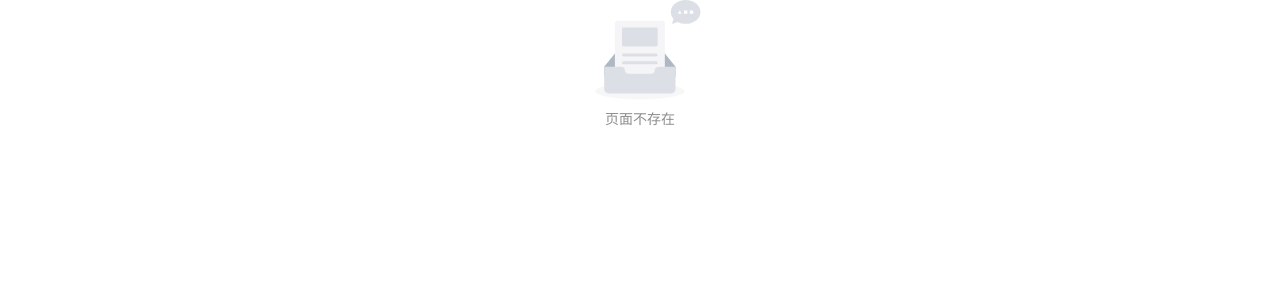
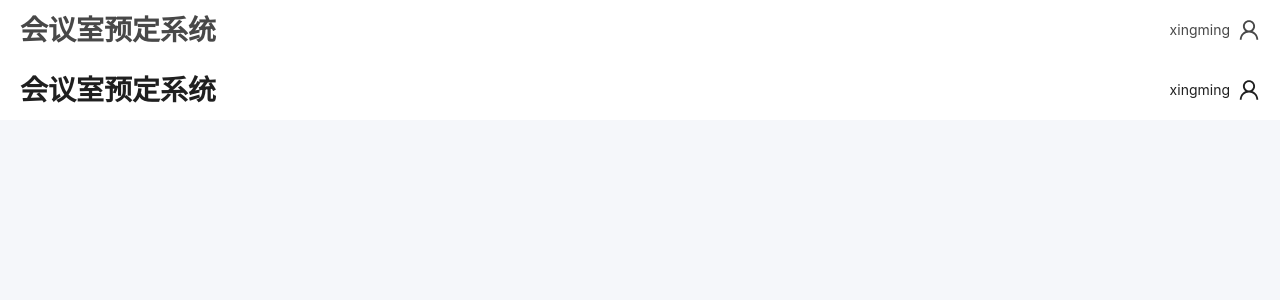
Before and after one commit to xiaoshuji123/meeting_room_booking_frontend_user, a React (Vite) app: page /meeting-room in a window 1280 px wide. Shown: the top 300 px of the page. Built offline with nearby package versions, Linux system fonts and the light colour scheme.

Commit message:
路由整体布局，Layout 的封装

```diff
--- a/src/App.tsx
+++ b/src/App.tsx
@@ -2,9 +2,11 @@ import { RouterProvider, Routes, Route, Navigate, createBrowserRouter } from 're
 import ROUTERS, { type RouterItem } from './router';
 import { Suspense } from 'react';
 import { ConfigProvider, Spin } from 'antd';
-
+import { FullScreenLayout } from 'src/components/layout';
 const WithSubRoute = ({ route }: { route: RouterItem }) => {
+  const Layout = route.layout || FullScreenLayout;
   return (
+    <Layout>
       <Suspense
         fallback={
           <Spin
@@ -21,6 +23,7 @@ const WithSubRoute = ({ route }: { route: RouterItem }) => {
       >
         <route.Component />
       </Suspense>
+    </Layout>
   );
 };
 
@@ -47,7 +50,7 @@ function App() {
       theme={{
         components: {
           Layout: {
-            bodyBg: '#ffffff',
+            bodyBg: '#f5f7fa',
           },
         },
       }}
--- /dev/null
+++ b/src/components/header/index.module.less
@@ -0,0 +1,7 @@
+:global {
+  .header-dropdown {
+    .ant-dropdown-menu {
+      padding: 10px;
+    }
+  }
+}
--- /dev/null
+++ b/src/components/header/index.tsx
@@ -0,0 +1,56 @@
+import { Row, Col, Space, Dropdown } from 'antd';
+import { UserOutlined } from '@ant-design/icons';
+import './index.module.less';
+import { useNavigate } from 'react-router-dom';
+const Header = (): React.ReactNode => {
+  const navigate = useNavigate();
+  const menus = [
+    {
+      key: 'center',
+      label: '个人中心',
+    },
+    {
+      key: 'logout',
+      label: '退出登录',
+    },
+  ];
+  const handleMenuClick = (key: string) => {
+    switch (key) {
+      case 'center':
+        navigate('/center');
+        break;
+      case 'logout':
+        navigate('/login');
+        break;
+    }
+  };
+  return (
+    <Row
+      justify="space-between"
+      gutter={20}
+      align="middle"
+      style={{ height: 60, padding: '0 20px', backgroundColor: '#ffffff' }}
+    >
+      <Col span={8}>
+        <h1>会议室预定系统</h1>
+      </Col>
+      <Col span={8} style={{ textAlign: 'right' }}>
+        <Space>
+          <span>xingming</span>
+          <Dropdown
+            overlayClassName="header-dropdown"
+            menu={{
+              items: menus,
+              onClick: (e) => handleMenuClick(e.key),
+            }}
+            overlayStyle={{ padding: '10px 0' }}
+          >
+            <UserOutlined style={{ fontSize: 22 }} />
+          </Dropdown>
+        </Space>
+      </Col>
+    </Row>
+  );
+};
+
+export default Header;
--- /dev/null
+++ b/src/components/layout/index.tsx
@@ -0,0 +1,29 @@
+import { Card, Layout } from 'antd';
+import Header from 'src/components/header';
+const { Content } = Layout;
+
+export const LayoutWithHeader = ({ children }: { children: React.ReactNode }): React.ReactNode => {
+  return (
+    <Layout style={{ height: '100%' }}>
+      <Header />
+      <Content>{children}</Content>
+    </Layout>
+  );
+};
+
+export const LoginLayout = ({ children }: { children: React.ReactNode }): React.ReactNode => {
+  return (
+    <Layout style={{ height: '100vh' }}>
+      <div style={{ margin: '200px auto 0', width: '500px' }}>
+        <h1 style={{ textAlign: 'center' }}>会议室预定系统</h1>
+        <Card style={{ marginTop: '20px' }} variant="borderless">
+          {children}
+        </Card>
+      </div>
+    </Layout>
+  );
+};
+
+export const FullScreenLayout = ({ children }: { children: React.ReactNode }): React.ReactNode => {
+  return <div style={{ height: '100%' }}>{children}</div>;
+};
--- a/src/router/index.ts
+++ b/src/router/index.ts
@@ -1,29 +1,44 @@
 import { lazy } from 'react';
 import type { ComponentType } from 'react';
-
+import { LayoutWithHeader, LoginLayout } from 'src/components/layout';
 const NotFound = lazy(() => import('src/views/not-found'));
 const Login = lazy(() => import('src/views/login'));
 const Register = lazy(() => import('src/views/register'));
 const ForgetPassword = lazy(() => import('src/views/forget-password'));
+const Home = lazy(() => import('src/views/home'));
+const UserCenter = lazy(() => import('src/views/user-center'));
 
 export type RouterItem = {
   path: string;
   Component: ComponentType;
-  children?: RouterItem[];
+  layout?: ComponentType<{ children: React.ReactNode }>;
 };
 
 const ROUTERS: RouterItem[] = [
   {
     path: '/login',
     Component: Login,
+    layout: LoginLayout,
   },
   {
     path: '/register',
     Component: Register,
+    layout: LoginLayout,
   },
   {
     path: '/forget-password',
     Component: ForgetPassword,
+    layout: LoginLayout,
+  },
+  {
+    path: '/meeting-room',
+    Component: Home,
+    layout: LayoutWithHeader,
+  },
+  {
+    path: '/user-center',
+    Component: UserCenter,
+    layout: LayoutWithHeader,
   },
   {
     path: '*',
--- a/src/views/forget-password/index.tsx
+++ b/src/views/forget-password/index.tsx
@@ -1,6 +1,5 @@
 import { Button, Form, Input, message } from 'antd';
 import { useLazyUpdatePasswordCaptchaQuery, useUpdatePasswordMutation } from 'src/service/user';
-import { LoginLayout } from '../login';
 import Captcha from 'src/components/captcha';
 import { useNavigate } from 'react-router-dom';
 type ForgetPasswordForm = {
@@ -46,8 +45,7 @@ const Login = (): React.ReactNode => {
   };
 
   return (
-    <LoginLayout>
-      <Form form={form} labelCol={{ span: 5 }} style={{ marginTop: '40px' }} onFinish={onFinish}>
+    <Form form={form} labelCol={{ span: 5 }} style={{ marginTop: '20px' }} onFinish={onFinish}>
       <Form.Item name="email" label="邮箱" rules={[{ required: true, message: '请输入邮箱' }]}>
         <Input size="large" placeholder="邮箱" />
       </Form.Item>
@@ -94,7 +92,6 @@ const Login = (): React.ReactNode => {
         </Button>
       </Form.Item>
     </Form>
-    </LoginLayout>
   );
 };
 
--- /dev/null
+++ b/src/views/home/index.tsx
@@ -0,0 +1,17 @@
+import { Layout } from 'antd';
+import Header from 'src/components/header';
+import { Outlet } from 'react-router-dom';
+const { Content } = Layout;
+
+const Home = (): React.ReactNode => {
+  return (
+    <Layout style={{ height: '100%' }}>
+      <Header />
+      <Content>
+        <Outlet />
+      </Content>
+    </Layout>
+  );
+};
+
+export default Home;
--- a/src/views/login/index.tsx
+++ b/src/views/login/index.tsx
@@ -1,4 +1,4 @@
-import { Button, Flex, Form, Input, Layout } from 'antd';
+import { Button, Flex, Form, Input } from 'antd';
 import { LockOutlined, UserOutlined } from '@ant-design/icons';
 import { useLoginMutation } from 'src/service/user';
 import { localStorage } from 'src/utils/storage';
@@ -6,17 +6,6 @@ import { localStorage } from 'src/utils/storage';
 type LoginForm = {
   username: string;
   password: string;
-};
-
-export const LoginLayout = ({ children }: { children: React.ReactNode }): React.ReactNode => {
-  return (
-    <Layout>
-      <div style={{ margin: '200px auto 0', width: '400px' }}>
-        <h1 style={{ textAlign: 'center' }}>会议室预定系统</h1>
-        {children}
-      </div>
-    </Layout>
-  );
 };
 
 const Login = (): React.ReactNode => {
@@ -31,8 +20,7 @@ const Login = (): React.ReactNode => {
       });
   };
   return (
-    <LoginLayout>
-      <Form form={form} labelCol={{ span: 4 }} style={{ marginTop: '40px' }} onFinish={onFinish}>
+    <Form form={form} labelCol={{ span: 4 }} style={{ marginTop: '20px' }} onFinish={onFinish}>
       <Form.Item name="username" rules={[{ required: true, message: '请输入用户名' }]}>
         <Input size="large" prefix={<UserOutlined />} placeholder="用户名" />
       </Form.Item>
@@ -61,7 +49,6 @@ const Login = (): React.ReactNode => {
         </Button>
       </Form.Item>
     </Form>
-    </LoginLayout>
   );
 };
 
--- a/src/views/register/index.tsx
+++ b/src/views/register/index.tsx
@@ -1,6 +1,5 @@
 import { Button, Flex, Form, Input, message } from 'antd';
 import { useLazyRegisterCaptchaQuery, useRegisterMutation } from 'src/service/user';
-import { LoginLayout } from '../login';
 import Captcha from 'src/components/captcha';
 import { useNavigate } from 'react-router-dom';
 type RegisterForm = {
@@ -42,8 +41,7 @@ const Register = (): React.ReactNode => {
     }
   };
   return (
-    <LoginLayout>
-      <Form form={form} labelCol={{ span: 5 }} style={{ marginTop: '40px' }} onFinish={onFinish}>
+    <Form form={form} labelCol={{ span: 5 }} style={{ marginTop: '20px' }} onFinish={onFinish}>
       <Form.Item
         name="username"
         label="用户名"
@@ -51,11 +49,7 @@ const Register = (): React.ReactNode => {
       >
         <Input size="large" placeholder="用户名" />
       </Form.Item>
-        <Form.Item
-          name="nick_name"
-          label="昵称"
-          rules={[{ required: true, message: '请输入昵称' }]}
-        >
+      <Form.Item name="nick_name" label="昵称" rules={[{ required: true, message: '请输入昵称' }]}>
         <Input size="large" placeholder="昵称" />
       </Form.Item>
       <Form.Item name="password" label="密码" rules={[{ required: true, message: '请输入密码' }]}>
@@ -106,7 +100,6 @@ const Register = (): React.ReactNode => {
         </Button>
       </Form.Item>
     </Form>
-    </LoginLayout>
   );
 };
 
--- /dev/null
+++ b/src/views/user-center/index.tsx
@@ -0,0 +1,11 @@
+import { Card } from 'antd';
+
+const UserCenter = (): React.ReactNode => {
+  return (
+    <Card title="个人中心">
+      <div>个人中心</div>
+    </Card>
+  );
+};
+
+export default UserCenter;
```
Lines whose indentation alone changed are shown as unchanged.
